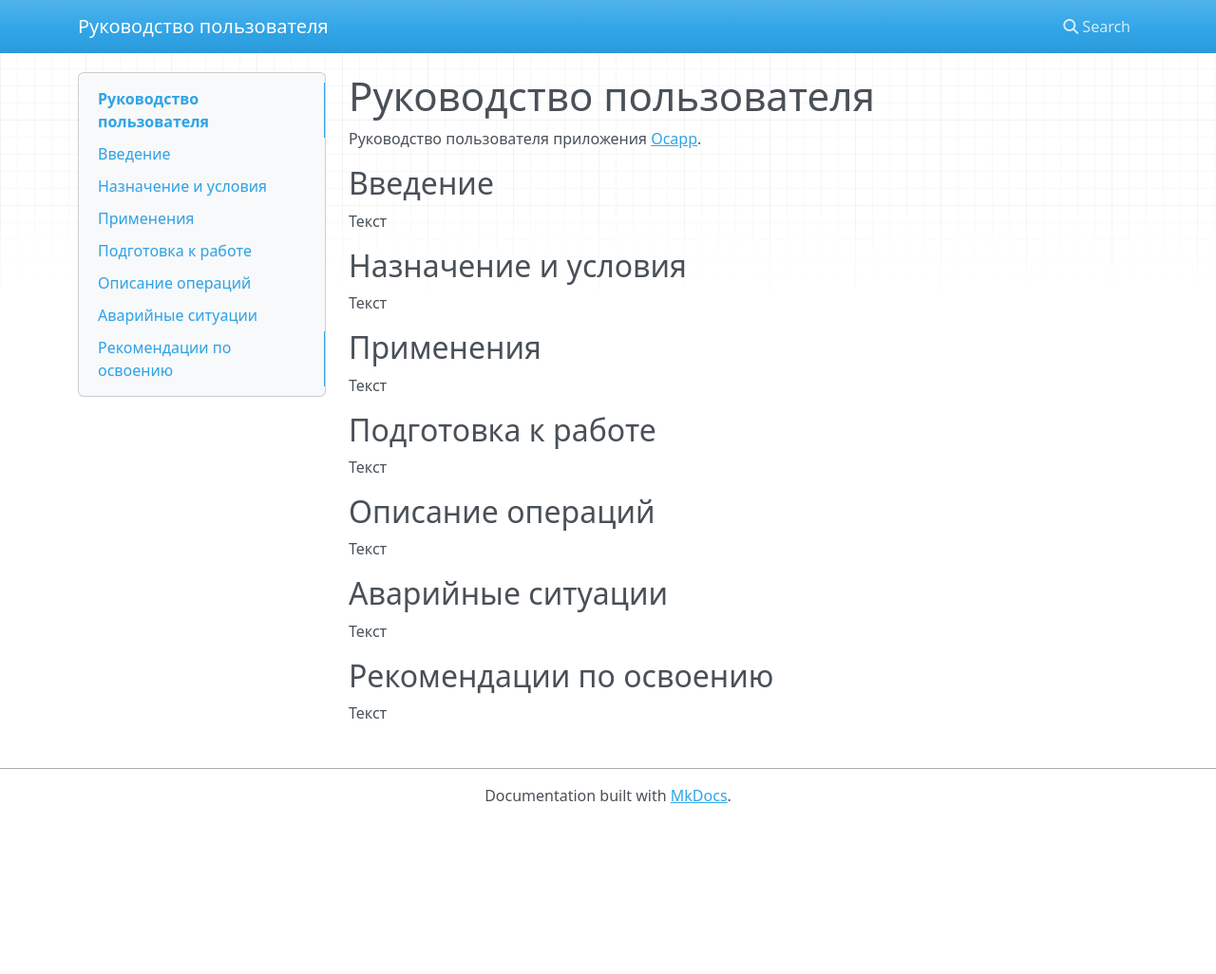
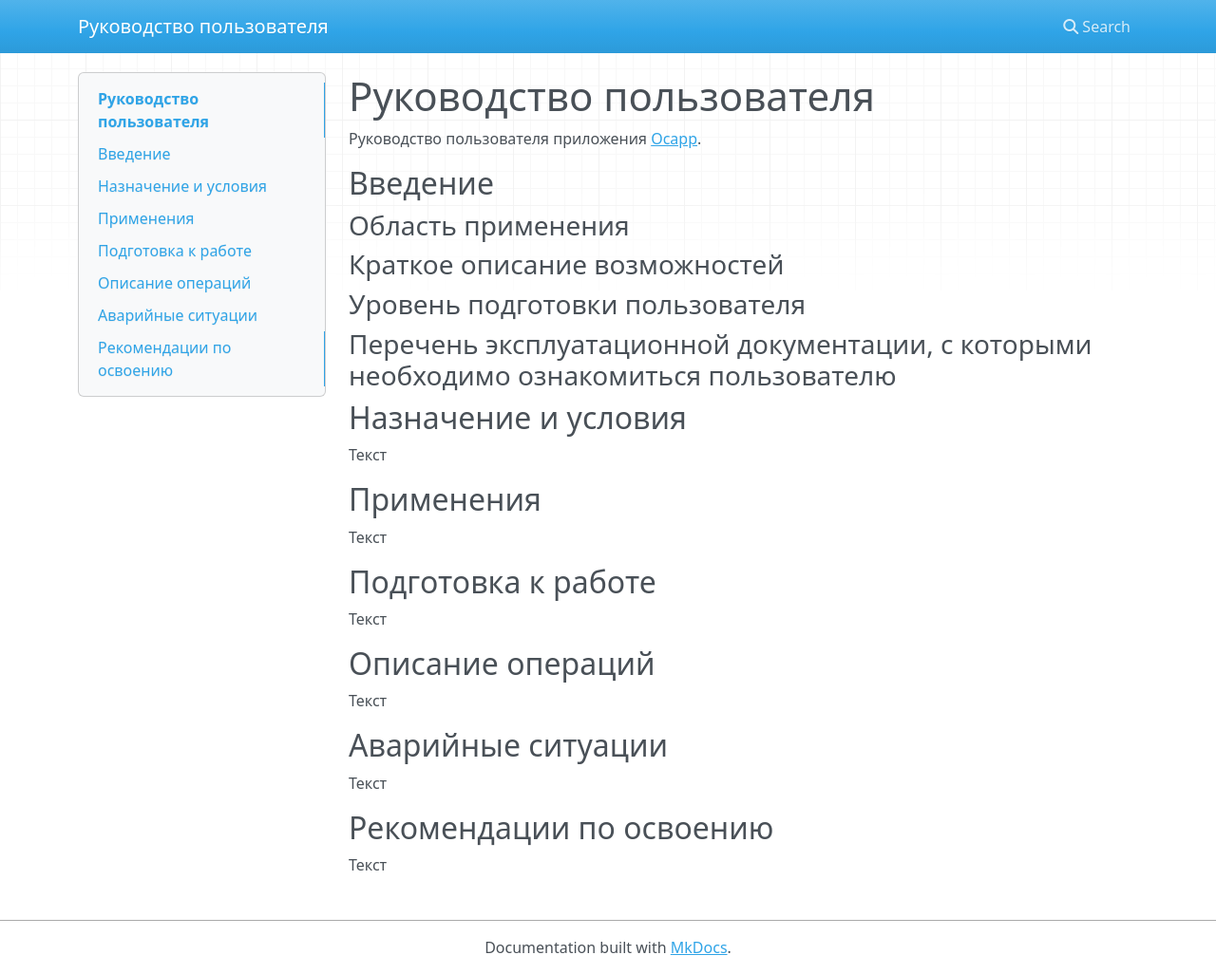
Before and after one commit to oddromancc/ocappdocs, an MkDocs documentation site: the page built from docs/index.md, in a window 1280 px wide and 1026 px high. Shown: the whole window at 95% size. Built offline with MkDocs 1.6.1, drawn with Linux system fonts in a browser that asks for light colours; nearby versions of some CDN libraries.

Commit message:
Update index.md

```diff
--- a/docs/index.md
+++ b/docs/index.md
@@ -4,7 +4,21 @@
 
 ## Введение
 
-Текст
+### Область применения
+
+
+
+### Краткое описание возможностей
+
+
+
+### Уровень подготовки пользователя
+
+
+
+### Перечень эксплуатационной документации, с которыми необходимо ознакомиться пользователю
+
+
 
 ## Назначение и условия
 
```
